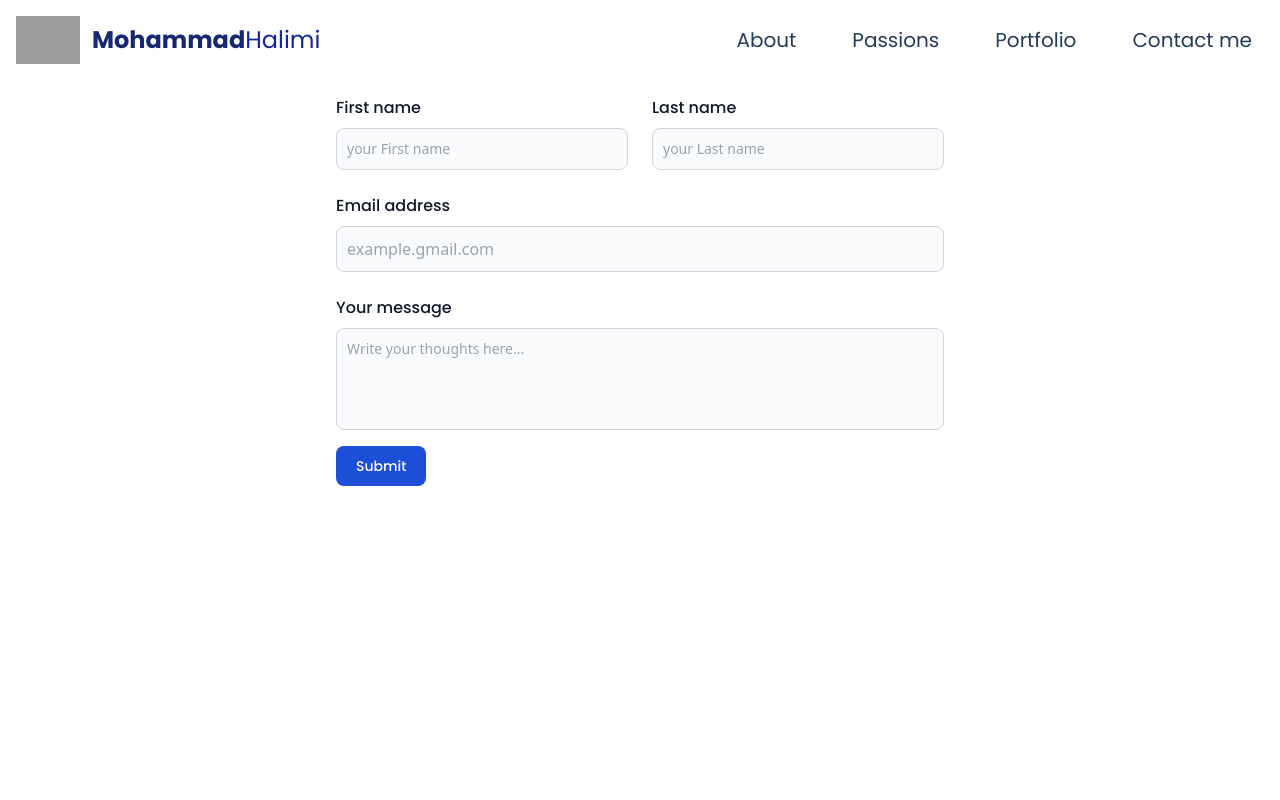
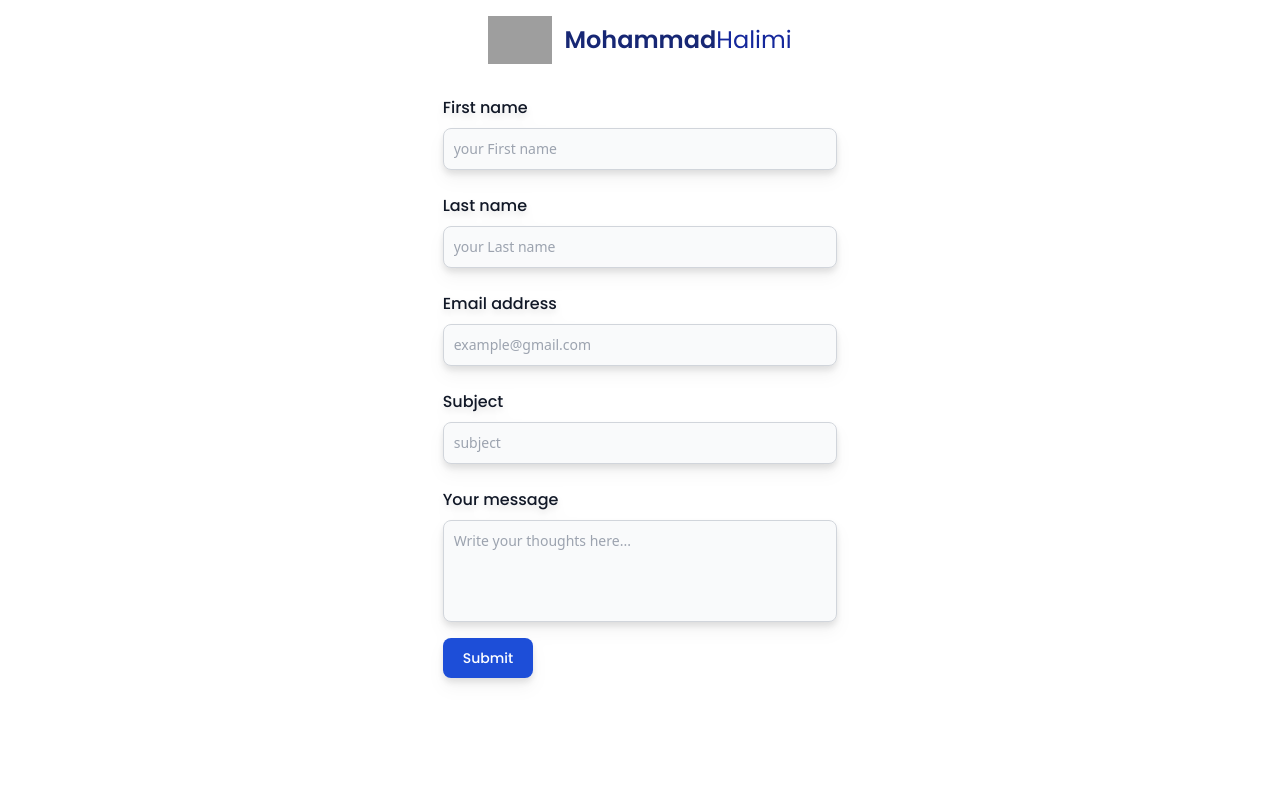
Before and after one commit to mohammadhalimi/personal_website, a React (Create React App) app: page /email in a window 1280 px wide. Shown: the top 800 px of the page. Built offline with nearby package versions, Linux system fonts and the light colour scheme; grey boxes are pictures that could not be loaded.

Commit message:
almost everything done.

```diff
--- a/package.json
+++ b/package.json
@@ -3,6 +3,7 @@
   "version": "0.1.0",
   "private": true,
   "dependencies": {
+    "@emailjs/browser": "^4.3.3",
     "@testing-library/jest-dom": "^5.17.0",
     "@testing-library/react": "^13.4.0",
     "@testing-library/user-event": "^13.5.0",
--- a/src/Component/Email.jsx
+++ b/src/Component/Email.jsx
@@ -1,76 +1,84 @@
-import { Navbar } from './Navbar'
+import { NavbarL } from './NavbarL'
 import { Footer } from './Footer'
-import { useState } from "react";
+import {useRef, useState} from "react";
+import emailjs from '@emailjs/browser';
 
 export const Email = () =>{
-    const [ firstName , SetfirstName ] = useState('');
-    const [ lastName , SetlastName ] = useState('');
-    const [ email , Setemail ] = useState('');
+     const id =5;
     const [ text , Settext ] = useState('');
-    const [ submit , Setsubmit ] = useState(false);
+    const [ confirm , SetConfirm ] = useState(false)
+    const comment = ['Thanks for your message, I will read it' , 'The operation was not successful. Please try again']
     const firstAndlast = [{
         title:'First name',
         placeholder:'your First name',
-        value:firstName,
-        handleChange: (e) => {
-            SetfirstName(e.target.value)
-        }
+        name:'user_firstname',
+        id:1
     },{
         title:'Last name',
         placeholder:'your Last name',
-        value:lastName,
-        handleChange: (e) => {
-            SetlastName(e.target.value)
-        }
+        name:'user_lastname',
+        id:2
+    },{
+        title: 'Email address',
+        placeholder: 'example@gmail.com',
+        name: 'user_email',
+        id:3
+    },{
+        title: 'Subject',
+        placeholder: 'subject',
+        name: 'subject',
+        id:4
     }]
-    const emailAndText ={
-        email:'Email address',
+    const text_button = {
         message:'Your message',
-        placeholder1:'example.gmail.com',
-        placeholder2:'Write your thoughts here...',
-        handleChange1: (e) => {
-            Setemail(e.target.value)
-        },
-        handleChange2: (e) => {
-            Settext(e.target.value)
-        },
         sub:'Submit',
-        comment:'Thank you for your message, I will read it'
+        placeholder:'Write your thoughts here...',
+        name:'message',
     }
-    const handleSubmit = (e) =>{
-        e.preventDefault()
-        Setsubmit(true)
-    }
+
+    const form = useRef();
+
+    const sendEmail = (e) => {
+        e.preventDefault();
+
+        emailjs
+            .sendForm('service_qkkpgmo', 'template_3o6s0db', form.current, {
+                publicKey: 'S-VQ3veJX0IRSAIIp',
+            })
+            .then(
+                () => {
+                   console.log("success...")
+                },
+                (error) => {
+                    console.log(error.text)
+                },
+            );
+        e.target.reset()
+    };
 
     return(
         <>
-            <Navbar />
-            <div className='container lg:w-1/2 w-full min-h-screen items-center justify-between mx-auto p-4'>
-                <form>
-                    <div className="grid gap-6 mb-6 md:grid-cols-2">
+            <NavbarL />
+            <div className='container lg:w-1/3 md:w-1/2 w-full min-h-screen items-center justify-between mx-auto p-4 drop-shadow-lg' id='email'>
+                <form ref={form} onSubmit={sendEmail}>
+                    <div className="grid gap-6 mb-6 grid-cols-1">
                         {firstAndlast.map((ti)=>(
-                            <div>
-                                <label htmlFor="first_name"
+                            <div key={ti.id}>
+                                <label htmlFor={ti.title}
                                        className="block mb-2 text-sm md:text-base font-primaryMedium text-gray-900">{ti.title}</label>
-                                <input type="text" value={ti.value} onChange={ti.handleChange}
+                                <input type="text"  name={ti.name} id={ti.title}
                                        className="bg-gray-50 border border-gray-300 text-gray-900 text-sm rounded-lg focus:ring-blue-500 focus:border-blue-500 block w-full p-2.5"
                                        placeholder={ti.placeholder} required/>
                             </div>
                         ))}
                     </div>
-                    <div className="mb-6">
-                        <label htmlFor="email" className="block mb-2 text-sm md:text-base font-primaryMedium text-gray-900">{emailAndText.email}</label>
-                        <input type="email" onChange={emailAndText.handleChange1}
-                               className="bg-gray-50 border border-gray-300 text-gray-900 text-sm md:text-base rounded-lg focus:ring-blue-500 focus:border-blue-500 block w-full p-2.5"
-                               placeholder={emailAndText.placeholder1} required/>
-                    </div>
-                    <label htmlFor="message" className="block mb-2 text-sm md:text-base font-primaryMedium text-gray-900">{emailAndText.message}</label>
-                    <textarea rows="4" onChange={emailAndText.handleChange2}
+                    <label htmlFor="message" className="block mb-2 text-sm md:text-base font-primaryMedium text-gray-900">{text_button.message}</label>
+                    <textarea rows="4" name={text_button.name} value={text} onChange={(e) => Settext(e.target.value)} id='message'
                               className="block p-2.5 w-full text-sm text-gray-900 bg-gray-50 rounded-lg border border-gray-300 focus:ring-blue-500 focus:border-blue-500 resize-none"
-                              placeholder={emailAndText.placeholder2}></textarea>
+                              placeholder={text_button.placeholder}></textarea>
 
-                    <button disabled={text.length === 0} onClick={handleSubmit} type="submit" className="text-white bg-blue-700 hover:bg-blue-800 focus:ring-4 focus:outline-none focus:ring-blue-300 font-primaryMedium rounded-lg text-sm w-full sm:w-auto px-5 py-2.5 text-center mt-4">{emailAndText.sub}</button>
-                    {submit && <p className='text-green-700 font-primarySemibold mt-4 md:text-lg text-base'>{emailAndText.comment}</p>}
+                    <button disabled={text.length === 0} onClick={() => SetConfirm(true)}  type="submit" className="text-white bg-blue-700 hover:bg-blue-800 focus:ring-4 focus:outline-none focus:ring-blue-300 font-primaryMedium rounded-lg text-sm w-full sm:w-auto px-5 py-2.5 text-center mt-4">{text_button.sub}</button>
+                    { confirm && <p className='text-green-700 font-primarySemibold mt-4 md:text-lg text-base'>{comment[0]}</p>}
                 </form>
             </div>
             <Footer />
--- a/src/Component/Hero.jsx
+++ b/src/Component/Hero.jsx
@@ -11,7 +11,7 @@ const information = {
 export const Hero = () =>{
     return(
       <>
-          <div className="container max-w-screen-xl items-center justify-between mx-auto p-4">
+          <div className="container max-w-screen-xl items-center justify-between mx-auto p-4" id='About'>
               <div className="flex flex-col-reverse md:flex-row">
                   <div className="md:w-1/2 w-full pt-6">
                       <p className='text-color4 text-2xl md:text-3xl font-primaryRegular'>{information.hi}</p>
--- a/src/Component/Navbar.jsx
+++ b/src/Component/Navbar.jsx
@@ -10,19 +10,23 @@ export const Navbar = () =>{
     const name ={firstName:'Mohammad' , lastName:'Halimi'}
     const link = [{
             id:1,
-            title:'About'
+            title:'About',
+            href:'#About'
         },
         {
             id:2,
-            title:'Passions'
+            title:'Passions',
+            href:'#Passions'
         },
         {
             id:3,
-            title:'Portfolio'
+            title:'Portfolio',
+            href:'#Portfolio'
         },
         {
             id:4,
-            title:'Contact me'
+            title:'Contact me',
+            href:'#Contactme'
         }]
 return(
   <>
@@ -31,7 +35,7 @@ return(
           <div className="max-w-screen-xl flex flex-wrap items-center justify-between mx-auto p-4">
               <a href="https://mohammadhalimi.ir/" className="flex items-center space-x-3 rtl:space-x-reverse">
                   <img src="https://img-forum-wt-com.cdn.gaijin.net/original/3X/4/d/4db6e1c7aefa024c2afcbde8258c2e7fa535656b.png" className="h-12" alt="MH Logo"/>
-                  <span className="self-center text-2xl font-primaryBold whitespace-nowrap text-color4">{name.firstName}<span className="self-center text-2xl font-primaryRegular whitespace-nowrap text-color5">{name.lastName}</span></span>
+                  <span className="self-center text-2xl font-primarySemibold whitespace-nowrap text-color4">{name.firstName}<span className="self-center text-2xl font-primaryRegular whitespace-nowrap text-color5">{name.lastName}</span></span>
               </a>
               <button onClick={handleClick}  type="button"
                       className="inline-flex items-center p-2 w-10 h-10 justify-center text-sm text-gray-500 rounded-lg md:hidden hover:bg-gray-100 focus:outline-none focus:ring-2 focus:ring-gray-200">
@@ -41,7 +45,7 @@ return(
                   <ul className="font-primaryRegular flex flex-col p-4 md:p-0 mt-4 border border-gray-100 rounded-lg bg-gray-50 md:flex-row md:space-x-8 rtl:space-x-reverse md:mt-0 md:border-0 md:bg-white">
                       {link.map((ti) => (
                           <li key={ti.id}>
-                              <a href="#"
+                              <a href={ti.href}
                                  className="block text-xl py-2 text-color1 hover:bg-color2 hover:text-white px-3 rounded p-2 rounded-lg"
                                  aria-current="page">{ti.title}</a>
                           </li>
@@ -58,7 +62,7 @@ return(
                   <ul className="font-primaryRegular p-4 md:p-0 border border-gray-100 rtl:space-x-reverse bg-gray-100">
                       {link.map((ti) => (
                           <li key={ti.id} onClick={(e)=> e.preventDefault()}>
-                              <a href="#" className="block text-xl py-2 text-color1 hover:bg-color2  hover:text-white px-3 rounded">
+                              <a href={ti.href} className="block text-xl py-2 text-color1 hover:bg-color2  hover:text-white px-3 rounded">
                                   {ti.title}
                               </a>
                           </li>
--- /dev/null
+++ b/src/Component/NavbarL.jsx
@@ -0,0 +1,33 @@
+import {HamburgerMenu} from "../SVG/Hamburger-menu";
+
+export const NavbarL = () => {
+    const name ={firstName:'Mohammad' , lastName:'Halimi'}
+    const link = [{
+        id:1,
+        title:'About'
+        },
+        {
+            id:2,
+            title:'Passions'
+        },
+        {
+            id:3,
+            title:'Portfolio'
+        },
+        {
+            id:4,
+            title:'Contact me'
+        }]
+    return(
+        <>
+            <nav className="bg-white border-gray-200">
+                <div className="max-w-screen-xl flex flex-wrap items-center justify-center mx-auto p-4">
+                    <a href="https://mohammadhalimi.ir/" className="flex items-center space-x-3 rtl:space-x-reverse">
+                        <img src="https://img-forum-wt-com.cdn.gaijin.net/original/3X/4/d/4db6e1c7aefa024c2afcbde8258c2e7fa535656b.png" className="h-12" alt="MH Logo"/>
+                        <span className="self-center text-2xl font-primarySemibold whitespace-nowrap text-color4">{name.firstName}<span className="self-center text-2xl font-primaryRegular whitespace-nowrap text-color5">{name.lastName}</span></span>
+                    </a>
+                </div>
+            </nav>
+        </>
+    );
+}
--- a/src/Component/Passions.jsx
+++ b/src/Component/Passions.jsx
@@ -25,7 +25,7 @@ export const Passions = () => {
     const pass ={ad:'Additional' , pass:'passions'}
     return(
       <>
-      <div className='max-w-screen-xl items-center justify-between mx-auto text-center md:mt-24 mt-12'>
+      <div className='max-w-screen-xl items-center justify-between mx-auto text-center md:mt-24 mt-12' id='Passions'>
               <span className="self-center md:text-3xl text-2xl font-primaryRegular whitespace-nowrap text-color5 text-center">{pass.ad}<span className="self-center md:text-3xl text-2xl font-primarySemibold whitespace-nowrap text-color5 ps-2">{pass.pass}</span></span>
           <div className='flex flex-wrap justify-center mt-10'>
               {info.map((ti) =>(
--- a/src/Component/Portfolio.jsx
+++ b/src/Component/Portfolio.jsx
@@ -15,7 +15,7 @@ export const Portfolio = () => {
     }]
     return(
         <>
-            <div className='max-w-screen-xl items-center justify-between mx-auto text-center md:mt-24 mt-12'>
+            <div className='max-w-screen-xl items-center justify-between mx-auto text-center md:mt-24 mt-12' id='Portfolio'>
                 <span className="self-center md:text-3xl text-2xl font-primaryRegular whitespace-nowrap text-color5 text-center">{pass.ad}<span className="self-center md:text-3xl text-2xl font-primarySemibold whitespace-nowrap text-color5 ps-2">{pass.pass}</span></span>
                 <div className='flex flex-wrap justify-center mt-10'>
                     {gallery.map((ti) =>(
--- a/src/index.css
+++ b/src/index.css
@@ -1,6 +1,9 @@
 @tailwind base;
 @tailwind components;
 @tailwind utilities;
+html {
+    scroll-behavior: smooth;
+}
 
 @font-face {
     font-family: 'Bold';
```
Also changed, not shown: src/Component/Contact.jsx (+4 -4 lines), 1 other file (tests, documents, lock files or other folders).
